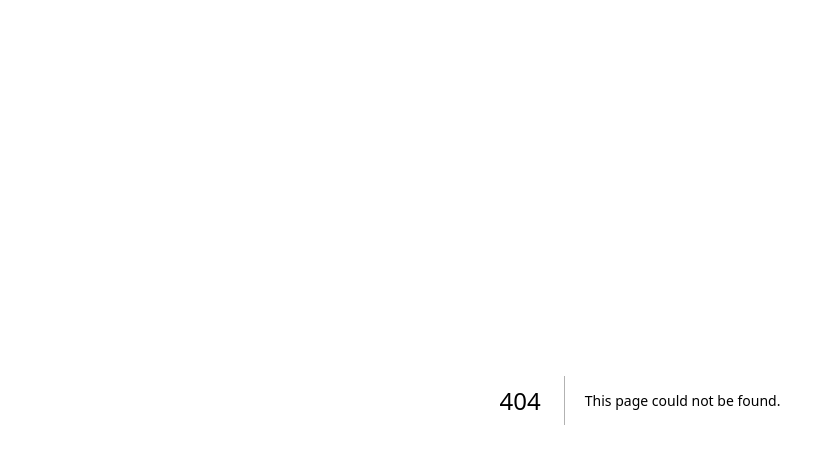
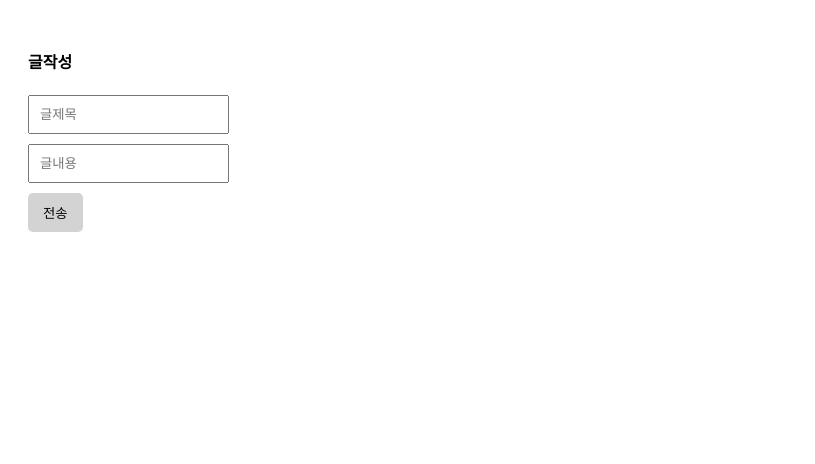
Before and after one commit to solasolabeam/forum, a Next.js app: page /write in a window 1280 px wide. Before the commit this address had no page. Shown: the top 464 px of the page, without its empty margins (0-815 px from the left). Built offline with nearby package versions, Linux system fonts and the light colour scheme.

Commit message:
글 작성기능 만들기 2

```diff
--- a/app/globals.css
+++ b/app/globals.css
@@ -21,3 +21,21 @@
     color: grey;
     margin: 5px 0px;
 }
+
+.p-20 {
+    padding: 20px;
+}
+
+input {
+    box-sizing: border-box;
+    padding: 10px;
+    display: block;
+    margin-bottom: 10px;
+}
+
+button {
+    padding: 10px 15px;
+    background: lightgray;
+    border: none;
+    border-radius: 5px;
+}
--- a/app/list/page.js
+++ b/app/list/page.js
@@ -16,7 +16,7 @@
                             <Link href={`/detail/${v._id}`}>
                                 <h4>{v.title}</h4>
                             </Link>
-                            <DetailLink />
+                            {/* <DetailLink /> */}
                             <p>1월 1일</p>
                         </div>
                     )
--- /dev/null
+++ b/app/write/page.js
@@ -0,0 +1,12 @@
+export default async function Write() {
+    return (
+        <div className="p-20">
+            <h4>글작성</h4>
+            <form action="/api/post/new" method="POST">
+                <input name="title" placeholder="글제목" />
+                <input name="content" placeholder="글내용" />
+                <button type="submit">전송</button>
+            </form>
+        </div>
+    )
+}
--- /dev/null
+++ b/pages/api/list.js
@@ -0,0 +1,9 @@
+import { connectDB } from "@/util/database";
+
+export default async function handler(req, res) {
+    const client = await connectDB;
+    const db = client.db("forum")
+    let result = await db.collection('post').find().toArray()
+
+    res.status(200).json(result)
+}
--- /dev/null
+++ b/pages/api/post/new.js
@@ -0,0 +1,18 @@
+import { connectDB } from "@/util/database";
+
+export default async function handler(req, res) {
+    if (req.method == 'POST') {
+        if (req.body.title == '') {
+            res.status(500).json('빈칸');
+        }
+        // try {
+
+        // }catch(error) {
+
+        // }
+        const client = await connectDB;
+        const db = client.db("forum")
+        let result = await db.collection('post').insertOne(req.body)
+        res.status(200).redirect('/list');
+    }
+}
--- /dev/null
+++ b/pages/api/test.js
@@ -0,0 +1,9 @@
+export default async function handler(req, res) {
+    console.log('req.body', req.body)
+    if (req.method == 'POST') {
+        res.status(200).json('POST')
+    } else {
+        res.status(200).json('GET')
+    }
+
+}
```
